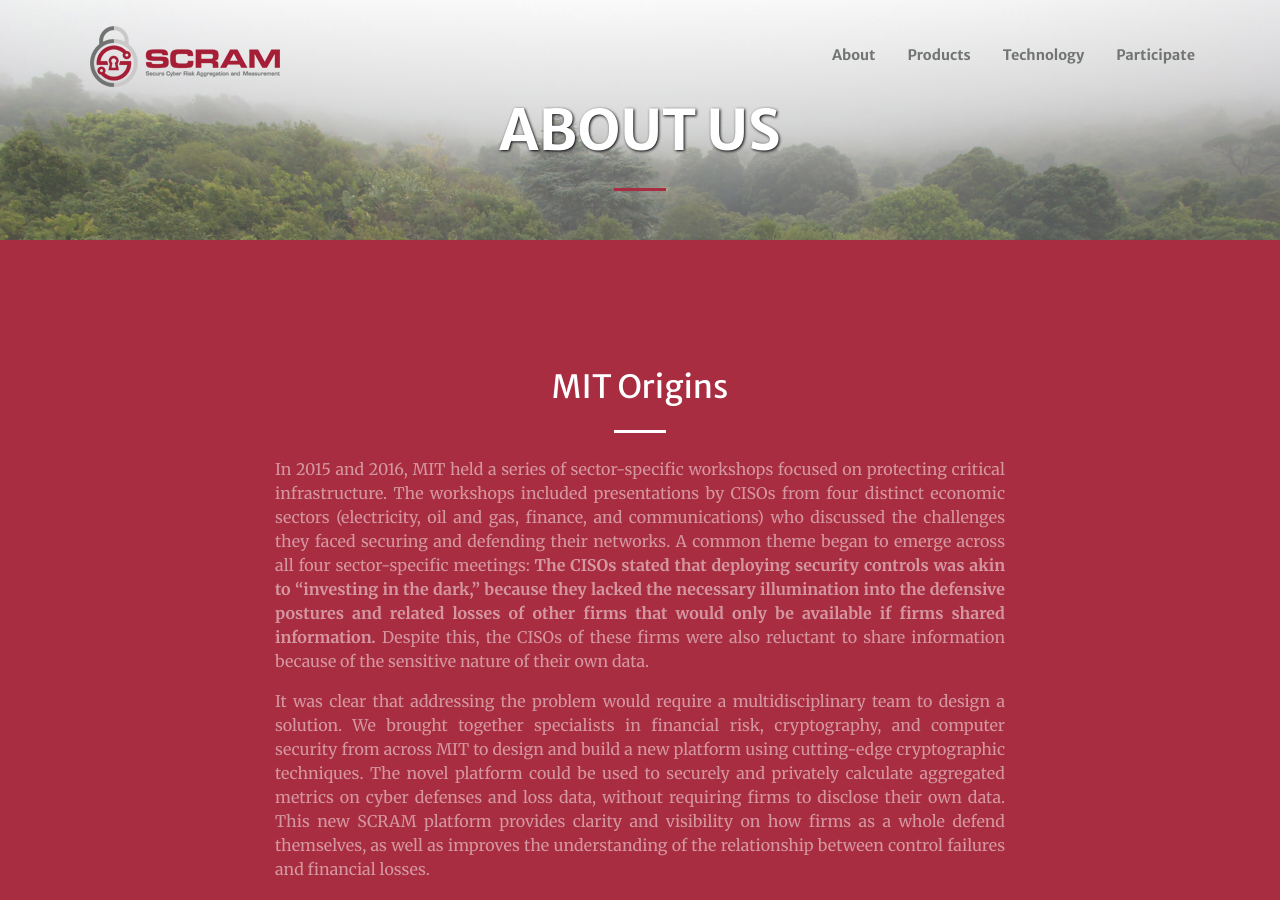
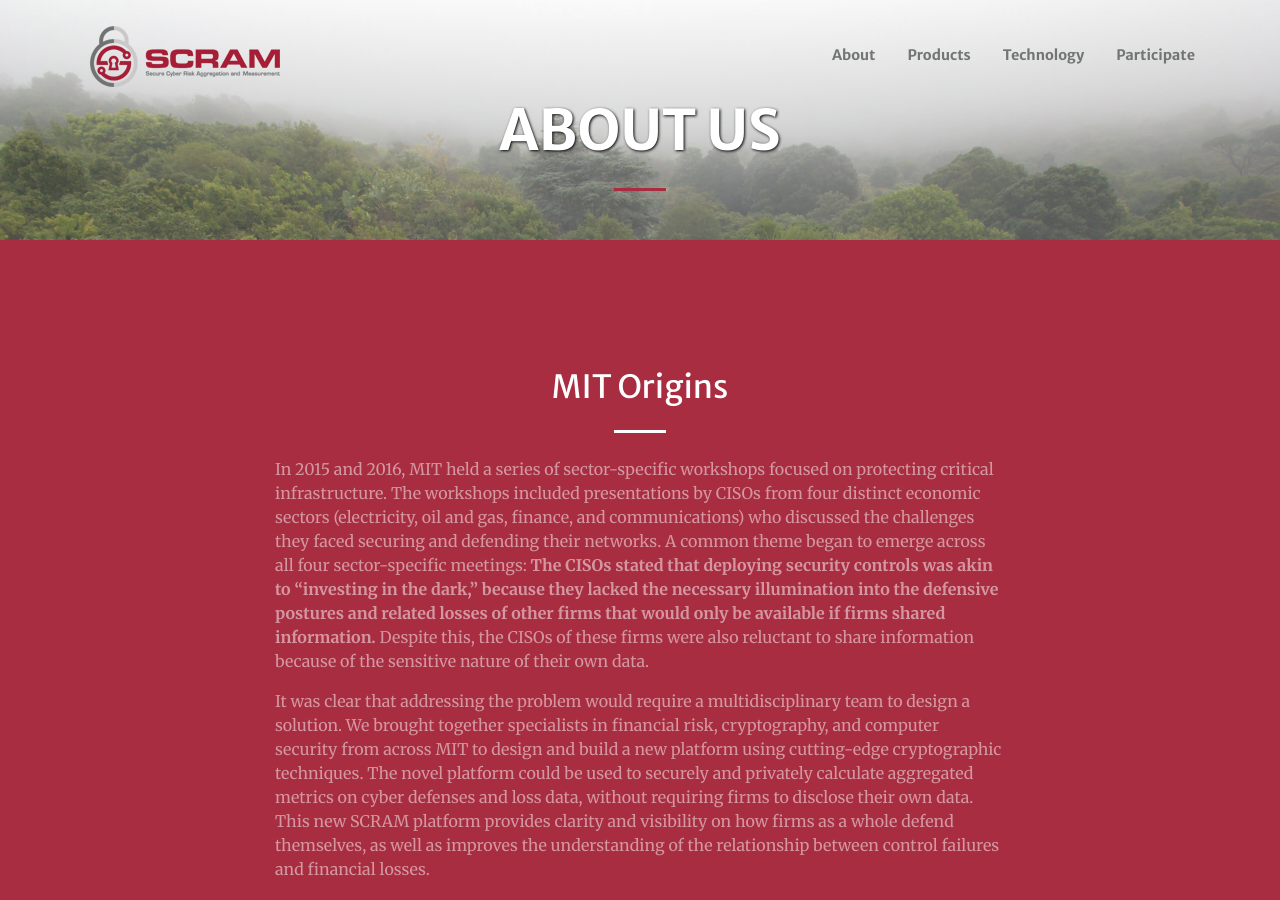
Before and after one commit to jisqyv/MIT, a Jekyll site: the page built from about.md, in a window 1280 px wide and 900 px high. Built offline with Jekyll 4.4.1, drawn with Linux system fonts in a browser that asks for light colours; nearby versions of some CDN libraries.

Commit message:
Update call-to-actionabout.html

```diff
--- a/_includes/call-to-actionabout.html
+++ b/_includes/call-to-actionabout.html
@@ -4,7 +4,7 @@
       <div class="col-lg-8 {{ section.text_style | default: 'text-center' }}">
         <h2 class="text-white mt-0 text-center">{{ section.title }}</h2>
         <hr class="divider light my-4">
-        <div class="text-white-50 mb-4 text-justify">
+        <div class="text-white-50 mb-4 text-left">
 		<p>In 2015 and 2016, MIT held a series of sector-specific workshops focused on protecting critical infrastructure. The workshops included presentations by CISOs from four distinct economic sectors (electricity, oil and gas, finance, and communications) who discussed the challenges they faced securing and defending their networks. A common theme began to emerge across all four sector-specific meetings: <b>The CISOs stated that deploying security controls was akin to “investing in the dark,” because they lacked the necessary illumination into the defensive postures and related losses of other firms that would only be available if firms shared information.</b> Despite this, the CISOs of these firms were also reluctant to share information because of the sensitive nature of their own data. </p>
 
        <p> It was clear that addressing the problem would require a multidisciplinary team to design a solution. We brought together specialists in financial risk, cryptography, and computer security from across MIT to design and build a new platform using cutting-edge cryptographic techniques. The novel platform could be used to securely and privately calculate aggregated metrics on cyber defenses and loss data, without requiring firms to disclose their own data. This new SCRAM platform provides clarity and visibility on how firms as a whole defend themselves, as well as improves the understanding of the relationship between control failures and financial losses.
```
